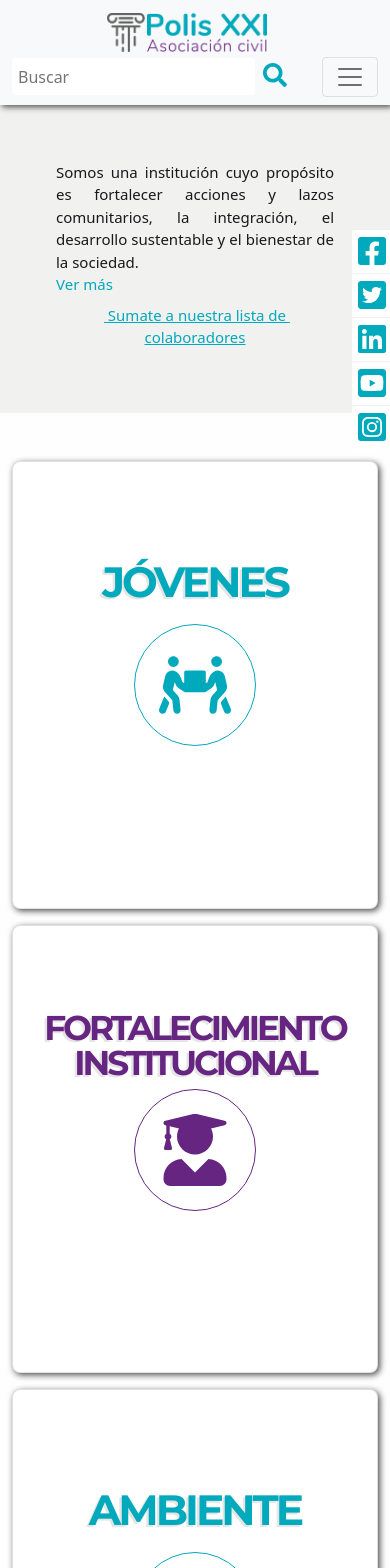
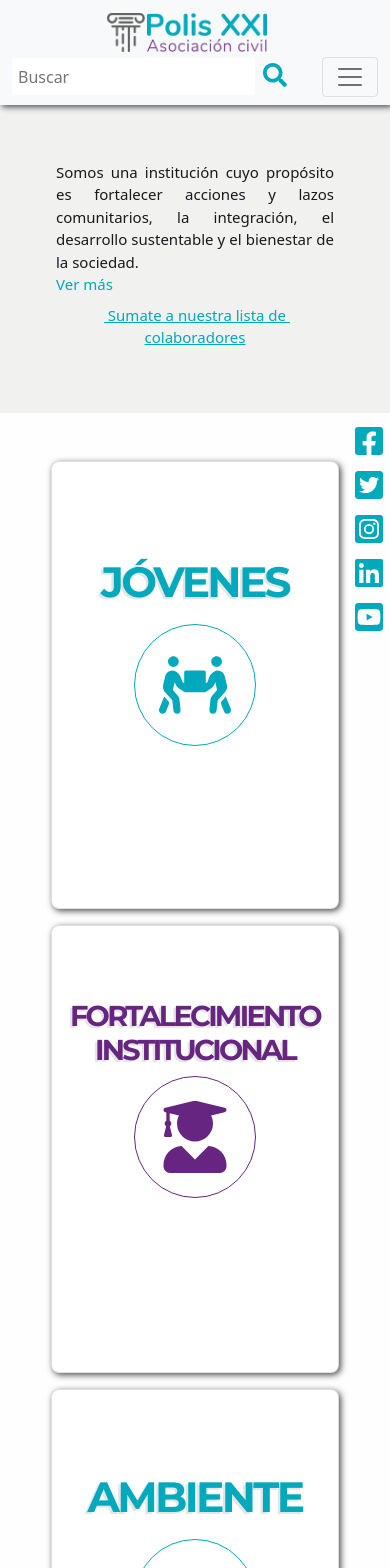
Before and after one commit to RodrigoM10/Polis-XXI-Web, a React (Create React App) app in the folder Frontend/: page / in a window 390 px wide. Shown: the top 1568 px of the page. Built offline with nearby package versions, Linux system fonts and the light colour scheme.

Commit message:
sidebar redes

```diff
--- a/Frontend/src/components/cardsMain/CardMain.jsx
+++ b/Frontend/src/components/cardsMain/CardMain.jsx
@@ -7,7 +7,6 @@ const CardMain = ({ cardInfo }) => {
     return (
         <Card className={`d-flex flex-column align-itmes-center justify-content-center ${cardInfo.background} card-info-style mb-3`}>
             <Card.Body className="d-flex flex-column justify-content-center align-items-center">
-                {/* <Card.Title style={{fontWeight:"900",fontSize:"2em",textAlign:"center"}}>{cardInfo.title}</Card.Title> */}
                 <Card.Title className={`${cardInfo.width} card-title-style text-center `}>{cardInfo.title}</Card.Title>
                 <div className="card-icon-container d-flex justify-content-center align-items-center">
                     <Card.Link as={Link} to={cardInfo.link} className="d-flex justify-content-center card-info-icon text-decoration-none">{cardInfo.icon}</Card.Link>
--- a/Frontend/src/components/cardsMain/cardMain.css
+++ b/Frontend/src/components/cardsMain/cardMain.css
@@ -8,6 +8,7 @@
     border-radius: 0.5rem;
     /* background-color: rgb(24, 24, 24); */
 }
+
 .card-info-style:hover {
     transform: scale(105%);
 }
@@ -94,7 +95,7 @@
     font-family: Montserrat, Helvetica, Times, serif;
     text-shadow: rgb(0 0 0 / 10%) -2.44px 1.775px;
     font-weight: 700;
-    letter-spacing: -0.19rem;
+    letter-spacing: -0.17rem;
 }
 .small {
     font-size: 2.15rem;
@@ -104,3 +105,12 @@
     font-size: 2.65em;
     line-height: 1.61;
 }
+@media screen and (max-width: 762px) {
+    .card-info-style{
+       width: 18rem;
+  }
+  .small{
+      font-size: 1.8em;
+    line-height: 1.2;
+  }
+}
--- a/Frontend/src/components/sidebarRedes/SidebarRedes.jsx
+++ b/Frontend/src/components/sidebarRedes/SidebarRedes.jsx
@@ -11,27 +11,23 @@ export const SidebarRedes = () => {
         <ul class="sticky">
             <li>
                 <FaFacebookSquare className="sidebarIcon"/>
-                <p><Link to="https://www.facebook.com/programacionnet" target="_blank">Like Us on<br/>Facebook</Link></p>
+                <p><Link to="https://www.facebook.com/programacionnet" target="_blank">Dale Like a<br/>Facebook</Link></p>
             </li>
             <li>
                 <FaTwitterSquare className="sidebarIcon" />
-                <p><Link to="https://twitter.com/noprog" target="_blank">Follow Us on<br/>Twitter</Link></p>
+                <p><Link to="https://twitter.com/noprog" target="_blank">Seguinos en<br/>Twitter</Link></p>
             </li>
-            {/* <li>
-                <GrMail className="sidebarIcon" />
-                <p><Link to="https://plus.google.com/programacionnet" target="_blank">Follow Us on<br/>Google+</Link></p>
-            </li> */}
+            <li>
+                <FaInstagramSquare className="sidebarIcon" />
+                <p><Link to="https://twitter.com/noprog" target="_blank">Seguinos en<br/>Instagram</Link></p>
+            </li>
             <li>
                 <FaLinkedin className="sidebarIcon" />
-                <p><Link to="https://www.linkedin.com/company/programacionnet" target="_blank">Follow Us on<br/>LinkedIn</Link></p>
+                <p><Link to="https://www.linkedin.com/company/programacionnet" target="_blank">Conectanos en<br/>LinkedIn</Link></p>
             </li>
             <li>
                 <FaYoutubeSquare className="sidebarIcon" />
-                <p><Link to="http://www.youtube.com/programacionnet" target="_blank">Subscribe on<br/>YouYube</Link></p>
-            </li>
-            <li>
-                <FaInstagramSquare className="sidebarIcon" />
-                <p><Link to="https://www.pinterest.com/programacionnet" target="_blank">Follow Us on<br/>Pinterest</Link></p>
+                <p><Link to="http://www.youtube.com/programacionnet" target="_blank">Subcríbete en<br/>YouYube</Link></p>
             </li>
         </ul>
     </div>
--- a/Frontend/src/components/sidebarRedes/sidebarRedes.css
+++ b/Frontend/src/components/sidebarRedes/sidebarRedes.css
@@ -3,13 +3,17 @@
     margin:0px;
     position:fixed;
     right:-130px;
-    top:230px;
+    top:318px;
     width:200px;
     z-index: 1100;
 }
+@media screen and (max-width: 762px) {
+    .sticky-container{
+        top: 420px;
+    }
+}
 .sticky li{
     list-style-type:none;
-    background-color:#fff;
     color:#efefef;
     height:43px;
     padding:0px;
@@ -27,7 +31,7 @@
 }
 .sticky li .sidebarIcon{
     float:left;
-    margin:5px 4px;
+    margin:5px 1px;
     margin-right:5px;
 }
 .sticky li p{
@@ -38,7 +42,7 @@
 }
 .sticky li p a{
     text-decoration:none;
-    color:#2a7a9c !important;
+    color:#662581!important;
 }
 .sticky li p a:hover{
     text-decoration:underline;
```
